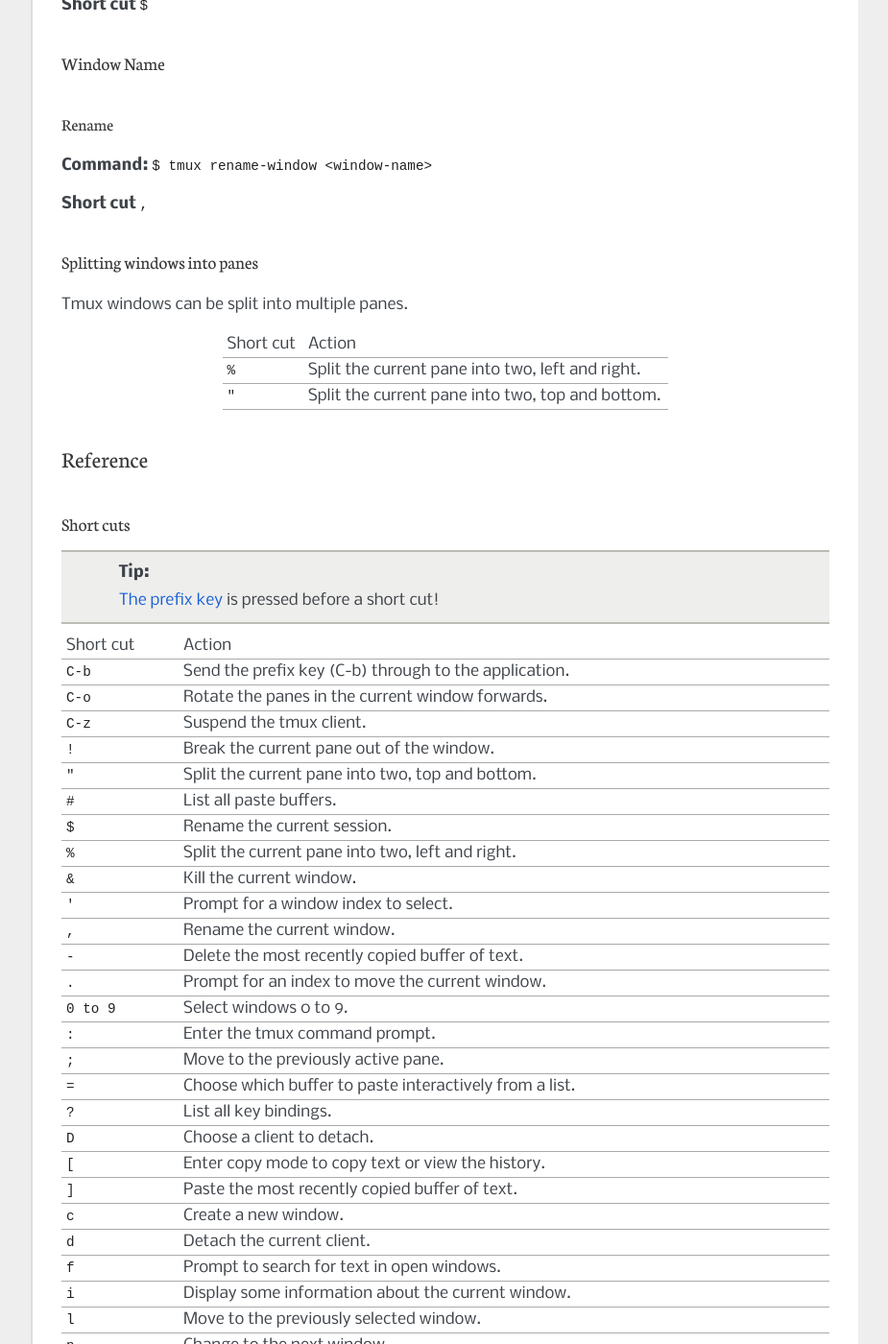
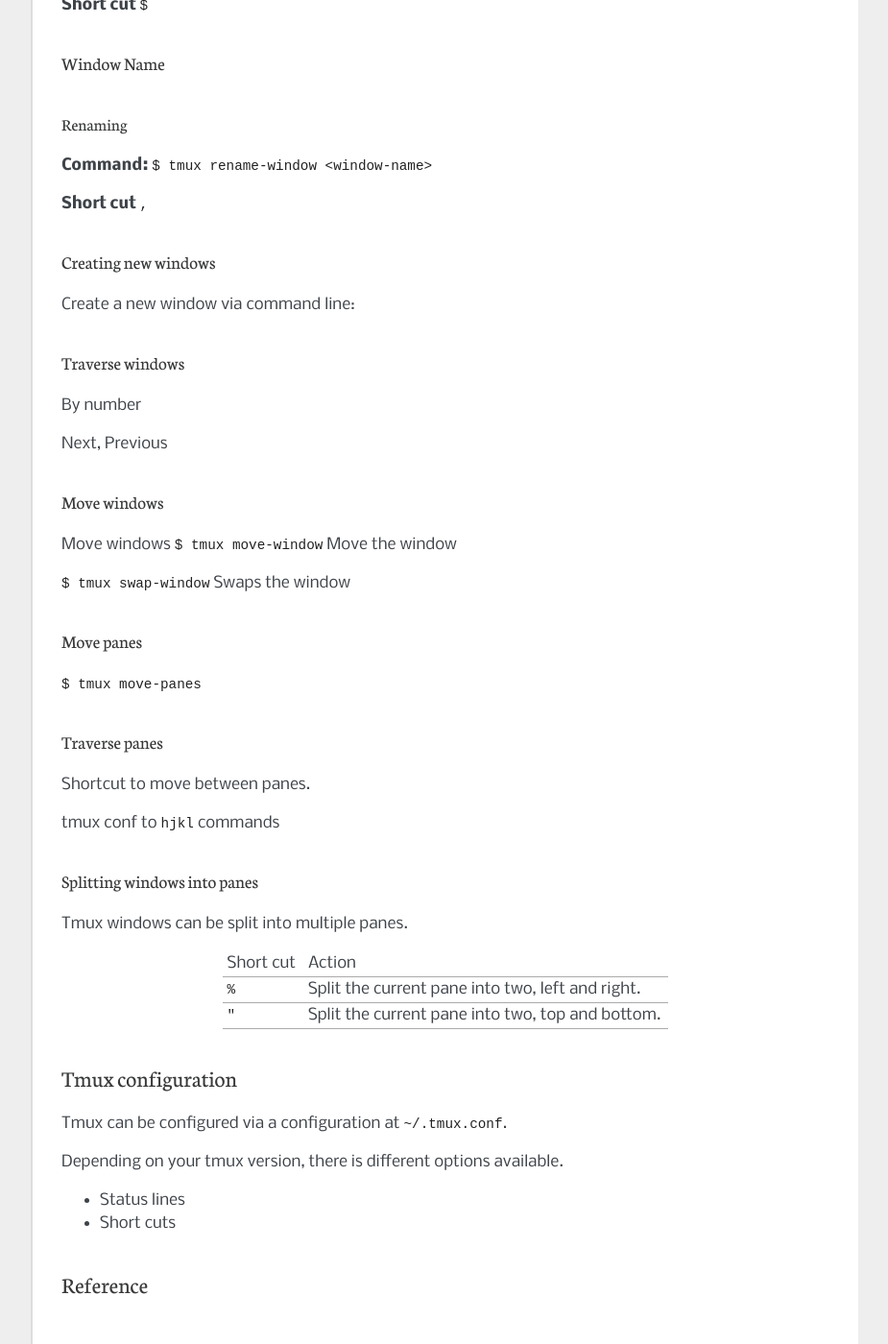
Before and after one commit to tmux-python/tmuxp, a Sphinx documentation site: the page built from doc/about_tmux.rst, in a window 1280 px wide and 1400 px high, scrolled down 4243 px. Shown: the whole window at 96% size, without its empty margins (198-1123 px from the left). Built offline with Sphinx 7.4.7, drawn with Linux system fonts in a browser that asks for light colours; some of the changed text lies outside the part shown.

Commit message:
Add some stubs to about_tmux.rst docs

```diff
--- a/doc/about_tmux.rst
+++ b/doc/about_tmux.rst
@@ -291,13 +291,51 @@
 Window Name
 -----------
 
-Rename
-""""""
+Renaming
+""""""""
 
 **Command:** ``$ tmux rename-window <window-name>``
 
 **Short cut** ``,``
 
+
+
+Creating new windows
+--------------------
+
+Create a new window via command line:
+
+
+
+Traverse windows
+----------------
+
+By number
+
+Next,
+Previous
+
+Move windows
+------------
+
+Move windows
+``$ tmux move-window`` Move the window
+
+``$ tmux swap-window``  Swaps the window
+
+Move panes
+----------
+
+``$ tmux move-panes``
+
+
+Traverse panes
+--------------
+
+Shortcut to move between panes.
+
+
+tmux conf to ``hjkl`` commands
 
 Splitting windows into panes
 ----------------------------
@@ -310,6 +348,19 @@
 ``%``                 Split the current pane into two, left and right.
 ``"``                 Split the current pane into two, top and bottom.
 ===================   ====================================================
+
+
+
+
+Tmux configuration
+==================
+
+Tmux can be configured via a configuration at ``~/.tmux.conf``.
+
+Depending on your tmux version, there is different options available.
+
+- Status lines
+- Short cuts
 
 
 Reference
```
